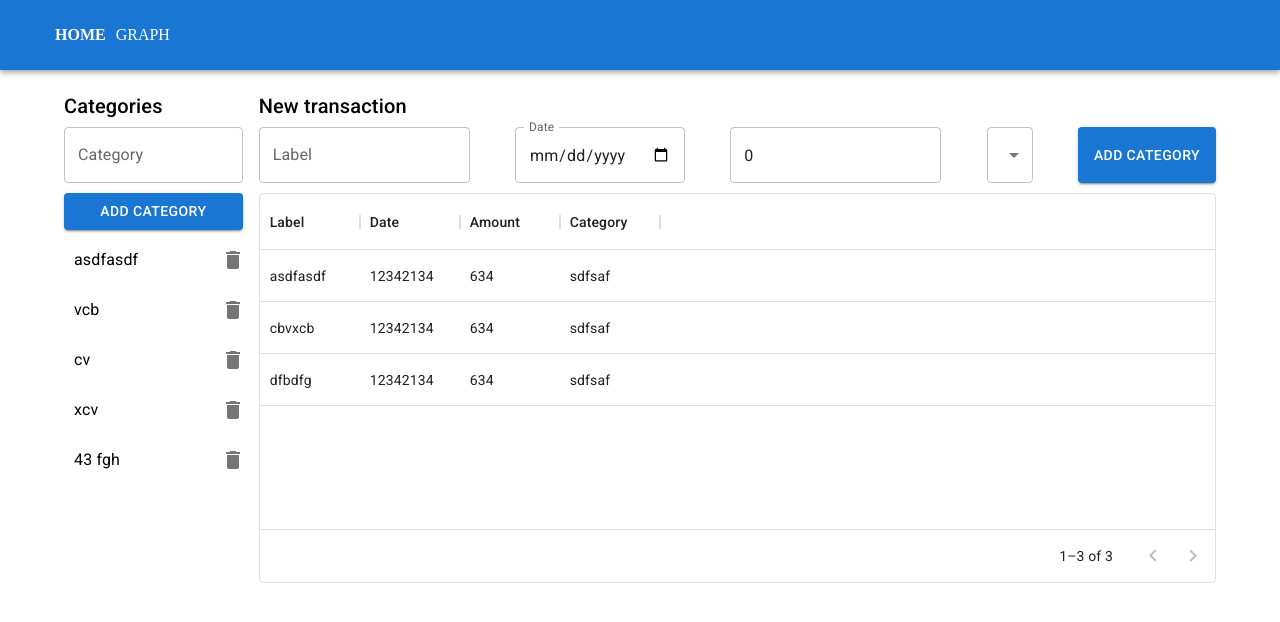
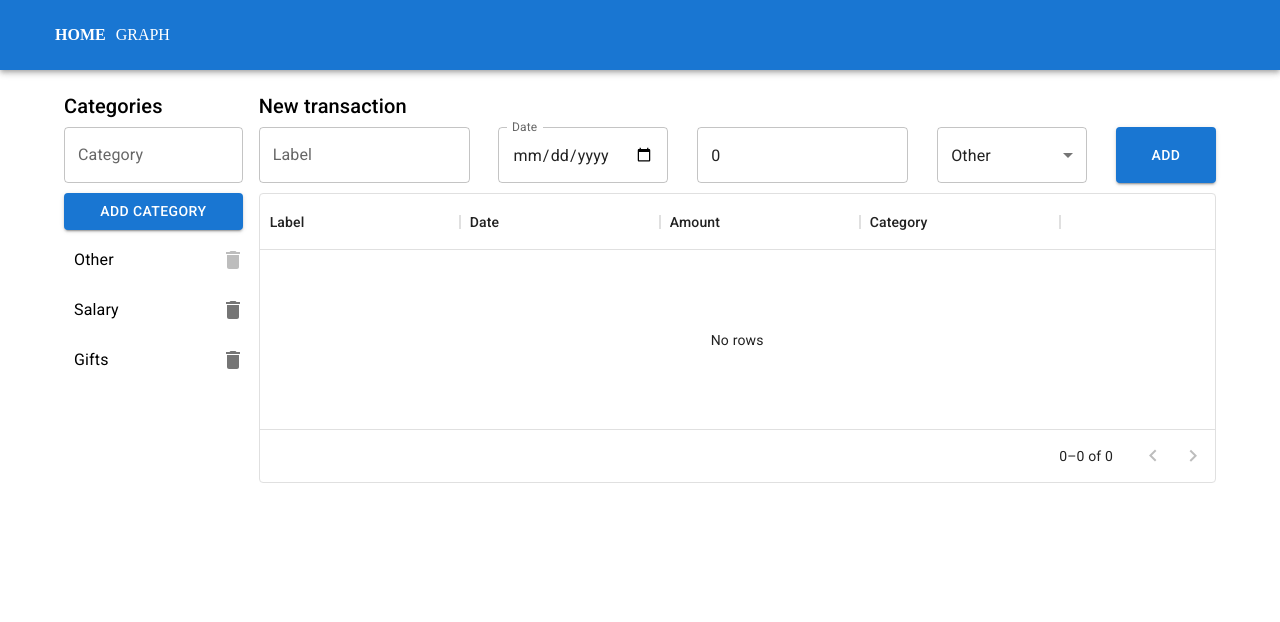
Before and after one commit to AndrewKrinjovnick/incode, a React (Create React App) app: page / in a window 1280 px wide. Shown: the top 622 px of the page. Built offline with nearby package versions, Linux system fonts and the light colour scheme.

Commit message:
implemented logic for categories and transactions

```diff
--- a/package.json
+++ b/package.json
@@ -11,6 +11,7 @@
     "@mui/styles": "^5.4.2",
     "@mui/system": "^5.4.3",
     "@mui/x-data-grid": "^5.5.1",
+    "@reduxjs/toolkit": "^1.7.2",
     "@testing-library/jest-dom": "^5.16.2",
     "@testing-library/react": "^12.1.3",
     "@testing-library/user-event": "^13.5.0",
@@ -18,12 +19,15 @@
     "@types/node": "^16.11.25",
     "@types/react": "^17.0.39",
     "@types/react-dom": "^17.0.11",
+    "@types/react-redux": "^7.1.22",
     "normalize.css": "^8.0.1",
     "react": "^17.0.2",
     "react-dom": "^17.0.2",
+    "react-redux": "^7.2.6",
     "react-router-dom": "^6.2.1",
     "react-scripts": "5.0.0",
     "typescript": "^4.5.5",
+    "uuid": "^8.3.2",
     "web-vitals": "^2.1.4"
   },
   "scripts": {
@@ -55,6 +59,7 @@
   "main": "index.js",
   "devDependencies": {
     "@types/react-router-dom": "^5.3.3",
+    "@types/uuid": "^8.3.4",
     "@typescript-eslint/eslint-plugin": "^5.12.1",
     "@typescript-eslint/parser": "^5.12.1",
     "eslint": "^8.9.0",
--- a/src/App.tsx
+++ b/src/App.tsx
@@ -1,15 +1,19 @@
 import React from "react";
+import { Provider } from "react-redux";
 import { BrowserRouter } from "react-router-dom";
 import { AppRouter, ErrorBoundary, MainHeader } from "./components";
 import "normalize.css";
+import { store } from "./store";
 
 function App() {
   return (
     <ErrorBoundary>
-      <BrowserRouter>
-        <MainHeader />
-        <AppRouter />
-      </BrowserRouter>
+      <Provider store={store}>
+        <BrowserRouter>
+          <MainHeader />
+          <AppRouter />
+        </BrowserRouter>
+      </Provider>
     </ErrorBoundary>
   );
 }
--- a/src/components/AddCategoryButton/AddCategoryButton.tsx
+++ b/src/components/AddCategoryButton/AddCategoryButton.tsx
@@ -2,6 +2,9 @@ import React, { FC, useState } from "react";
 import { Button, TextField, Typography } from "@mui/material";
 import { createStyles, makeStyles } from "@mui/styles";
 import { Box } from "@mui/system";
+import { v4 as uuidv4 } from "uuid";
+import { useAppDispatch } from "../../hooks";
+import { addCategory } from "../../store/reducers/transactionReducer";
 
 const useStyles = makeStyles(() =>
   createStyles({
@@ -15,6 +18,16 @@ const useStyles = makeStyles(() =>
 const AddCategoryButton: FC = () => {
   const classes = useStyles();
   const [category, setCategory] = useState<string>("");
+  const dispatch = useAppDispatch();
+
+  const addCategoryHandler = () => {
+    if (category.trim() && category.length < 13) {
+      dispatch(addCategory({ id: uuidv4(), label: category }));
+      setCategory("");
+    } else {
+      setCategory("");
+    }
+  };
 
   const setСategoryName = (evt: React.ChangeEvent<HTMLInputElement>) => {
     const { value } = evt.target;
@@ -33,7 +46,7 @@ const AddCategoryButton: FC = () => {
         value={category}
         onChange={setСategoryName}
       />
-      <Button variant="contained" fullWidth>
+      <Button variant="contained" fullWidth onClick={addCategoryHandler}>
         Add category
       </Button>
     </Box>
--- a/src/components/CategoryList/CategoryList.tsx
+++ b/src/components/CategoryList/CategoryList.tsx
@@ -3,14 +3,8 @@ import DeleteIcon from "@mui/icons-material/Delete";
 import { IconButton, Typography } from "@mui/material";
 import { createStyles, makeStyles } from "@mui/styles";
 import { AddCategoryButton } from "..";
-
-const data = [
-  { label: "asdfasdf" },
-  { label: "vcb" },
-  { label: "cv" },
-  { label: "xcv" },
-  { label: "43 fgh" },
-];
+import { useAppDispatch, useAppSelector } from "../../hooks";
+import { removeCategory } from "../../store/reducers/transactionReducer";
 
 const useStyles = makeStyles(() =>
   createStyles({
@@ -26,13 +20,25 @@ const useStyles = makeStyles(() =>
 
 const CategoryList: FC = () => {
   const classes = useStyles();
+  const categories = useAppSelector(
+    (state) => state.transactions.allCategories
+  );
+  const dispatch = useAppDispatch();
+  const deleteCategory = (id: string) => {
+    dispatch(removeCategory(id));
+  };
+
   return (
     <>
       <AddCategoryButton />
-      {data.map((category) => (
+      {categories.map((category, index) => (
         <div key={category.label} className={classes.container}>
           <Typography>{category.label}</Typography>
-          <IconButton aria-label="delete">
+          <IconButton
+            aria-label="delete"
+            onClick={() => deleteCategory(category.id)}
+            disabled={!index}
+          >
             <DeleteIcon />
           </IconButton>
         </div>
--- a/src/components/TransactionForm/TransactionForm.tsx
+++ b/src/components/TransactionForm/TransactionForm.tsx
@@ -6,9 +6,14 @@ import {
   Typography,
   Select,
   MenuItem,
+  SelectChangeEvent,
 } from "@mui/material";
+import { v4 as uuidv4 } from "uuid";
 import { Box } from "@mui/system";
 import { createStyles, makeStyles } from "@mui/styles";
+import { ITransaction } from "../../types";
+import { useAppDispatch, useAppSelector } from "../../hooks";
+import { addTransaction } from "../../store/reducers/transactionReducer";
 
 const useStyles = makeStyles(() =>
   createStyles({
@@ -21,18 +26,63 @@ const useStyles = makeStyles(() =>
       width: "100%",
       padding: "5px 0 10px",
     },
+    select: {
+      width: "150px",
+    },
+    btn: {
+      width: "100px",
+    },
   })
 );
 
-const data = [{ label: "234" }, { label: "vbc" }, { label: "fghf" }];
-
 const TransactionForm: FC = () => {
   const classes = useStyles();
-  const [label, setLabel] = useState<string>("");
+  const dispatch = useAppDispatch();
+  const { allCategories } = useAppSelector((state) => state.transactions);
 
-  const setLabelHandler = (evt: React.ChangeEvent<HTMLInputElement>) => {
+  const [transaction, setTransaction] = useState<ITransaction>({
+    id: "",
+    label: "",
+    date: 0,
+    amount: 0,
+    category: allCategories[0].label,
+  });
+
+  const setLabel = (evt: React.ChangeEvent<HTMLInputElement>) => {
     const { value } = evt.target;
-    setLabel(value);
+    setTransaction((preState) => ({
+      ...preState,
+      label: value,
+    }));
+  };
+
+  const setAmount = (evt: React.ChangeEvent<HTMLInputElement>) => {
+    const { value } = evt.target;
+    setTransaction((preState) => ({
+      ...preState,
+      amount: +value,
+    }));
+  };
+
+  const setCategory = (evt: SelectChangeEvent) => {
+    const { value } = evt.target;
+    setTransaction((preState) => ({
+      ...preState,
+      category: value,
+    }));
+  };
+
+  const setTransactionHandler = () => {
+    if (transaction.label.trim()) {
+      dispatch(addTransaction({ ...transaction, id: uuidv4() }));
+      setTransaction((preState) => ({
+        ...preState,
+        id: "",
+        label: "",
+        date: 0,
+        amount: 0,
+      }));
+    }
   };
 
   return (
@@ -44,8 +94,8 @@ const TransactionForm: FC = () => {
         <TextField
           label="Label"
           variant="outlined"
-          value={label}
-          onChange={setLabelHandler}
+          value={transaction.label}
+          onChange={setLabel}
         />
         <TextField
           label="Date"
@@ -54,15 +104,30 @@ const TransactionForm: FC = () => {
             shrink: true,
           }}
         />
-        <TextField variant="outlined" type="number" defaultValue={0} />
-        <Select label={data[0].label}>
-          {data.map((item) => (
+        <TextField
+          variant="outlined"
+          type="number"
+          value={transaction.amount}
+          onChange={setAmount}
+        />
+        <Select
+          value={transaction.category}
+          onChange={setCategory}
+          className={classes.select}
+        >
+          {allCategories.map((item) => (
             <MenuItem value={item.label} key={item.label}>
               {item.label}
             </MenuItem>
           ))}
         </Select>
-        <Button variant="contained">Add category</Button>
+        <Button
+          variant="contained"
+          onClick={setTransactionHandler}
+          className={classes.btn}
+        >
+          Add
+        </Button>
       </Box>
     </FormControl>
   );
--- a/src/data/columns.ts
+++ b/src/data/columns.ts
@@ -1,11 +1,12 @@
 import { GridColDef } from "@mui/x-data-grid";
 
 export const columnsForTransactionTable: GridColDef[] = [
-  { field: "label", headerName: "Label" },
-  { field: "date", headerName: "Date" },
-  { field: "amount", headerName: "Amount" },
+  { field: "label", headerName: "Label", width: 200 },
+  { field: "date", headerName: "Date", width: 200 },
+  { field: "amount", headerName: "Amount", width: 200 },
   {
     field: "category",
     headerName: "Category",
+    width: 200,
   },
 ];
--- /dev/null
+++ b/src/hooks/index.ts
@@ -0,0 +1,5 @@
+import { TypedUseSelectorHook, useDispatch, useSelector } from "react-redux";
+import type { AppDispatch, IRootState } from "../store";
+
+export const useAppDispatch = () => useDispatch<AppDispatch>();
+export const useAppSelector: TypedUseSelectorHook<IRootState> = useSelector;
--- a/src/pages/Home/Home.tsx
+++ b/src/pages/Home/Home.tsx
@@ -4,6 +4,7 @@ import React from "react";
 import { DataGrid } from "@mui/x-data-grid";
 import { CategoryList, TransactionForm } from "../../components";
 import { columnsForTransactionTable } from "../../data/columns";
+import { useAppSelector } from "../../hooks";
 
 const useStyles = makeStyles(() =>
   createStyles({
@@ -13,32 +14,10 @@ const useStyles = makeStyles(() =>
   })
 );
 
-const data = [
-  {
-    id: "1",
-    label: "asdfasdf",
-    date: 12342134,
-    amount: 634,
-    category: "sdfsaf",
-  },
-  {
-    id: "2",
-    label: "cbvxcb",
-    date: 12342134,
-    amount: 634,
-    category: "sdfsaf",
-  },
-  {
-    id: "3",
-    label: "dfbdfg",
-    date: 12342134,
-    amount: 634,
-    category: "sdfsaf",
-  },
-];
-
 const Home = () => {
   const classes = useStyles();
+  const { allTransactions } = useAppSelector((state) => state.transactions);
+
   return (
     <main className={classes.container}>
       <Container>
@@ -49,8 +28,9 @@ const Home = () => {
           <Grid item xs={10}>
             <TransactionForm />
             <DataGrid
-              rows={data}
+              rows={allTransactions}
               columns={columnsForTransactionTable}
+              disableExtendRowFullWidth={false}
               pageSize={5}
               rowsPerPageOptions={[5]}
             />
--- /dev/null
+++ b/src/store/index.ts
@@ -0,0 +1,11 @@
+import { configureStore } from "@reduxjs/toolkit";
+import transactionReducer from "./reducers/transactionReducer";
+
+export type AppDispatch = typeof store.dispatch;
+export type IRootState = ReturnType<typeof store.getState>;
+
+export const store = configureStore({
+  reducer: {
+    transactions: transactionReducer,
+  },
+});
--- /dev/null
+++ b/src/store/reducers/transactionReducer.ts
@@ -0,0 +1,41 @@
+import { createSlice, PayloadAction } from "@reduxjs/toolkit";
+import { v4 as uuidv4 } from "uuid";
+import { ITransaction, ICategory } from "../../types";
+
+export interface ITransactionState {
+  allTransactions: ITransaction[];
+  allCategories: ICategory[];
+}
+
+const initCategoies = ["Other", "Salary", "Gifts"];
+
+const initialState: ITransactionState = {
+  allTransactions: [],
+  allCategories: initCategoies.map((category) => ({
+    id: uuidv4(),
+    label: category,
+  })),
+};
+
+const transactionsSlice = createSlice({
+  name: "transactions",
+  initialState,
+  reducers: {
+    addTransaction(state, action: PayloadAction<ITransaction>) {
+      state.allTransactions.push(action.payload);
+    },
+    addCategory(state, action: PayloadAction<ICategory>) {
+      state.allCategories.push(action.payload);
+    },
+    removeCategory(state, action: PayloadAction<string>) {
+      state.allCategories = state.allCategories.filter(
+        (category) => category.id !== action.payload
+      );
+    },
+  },
+});
+
+export const { addTransaction, addCategory, removeCategory } =
+  transactionsSlice.actions;
+
+export default transactionsSlice.reducer;
```
Also changed, not shown: .eslintrc.json, 2 other files (tests, documents, lock files or other folders).
